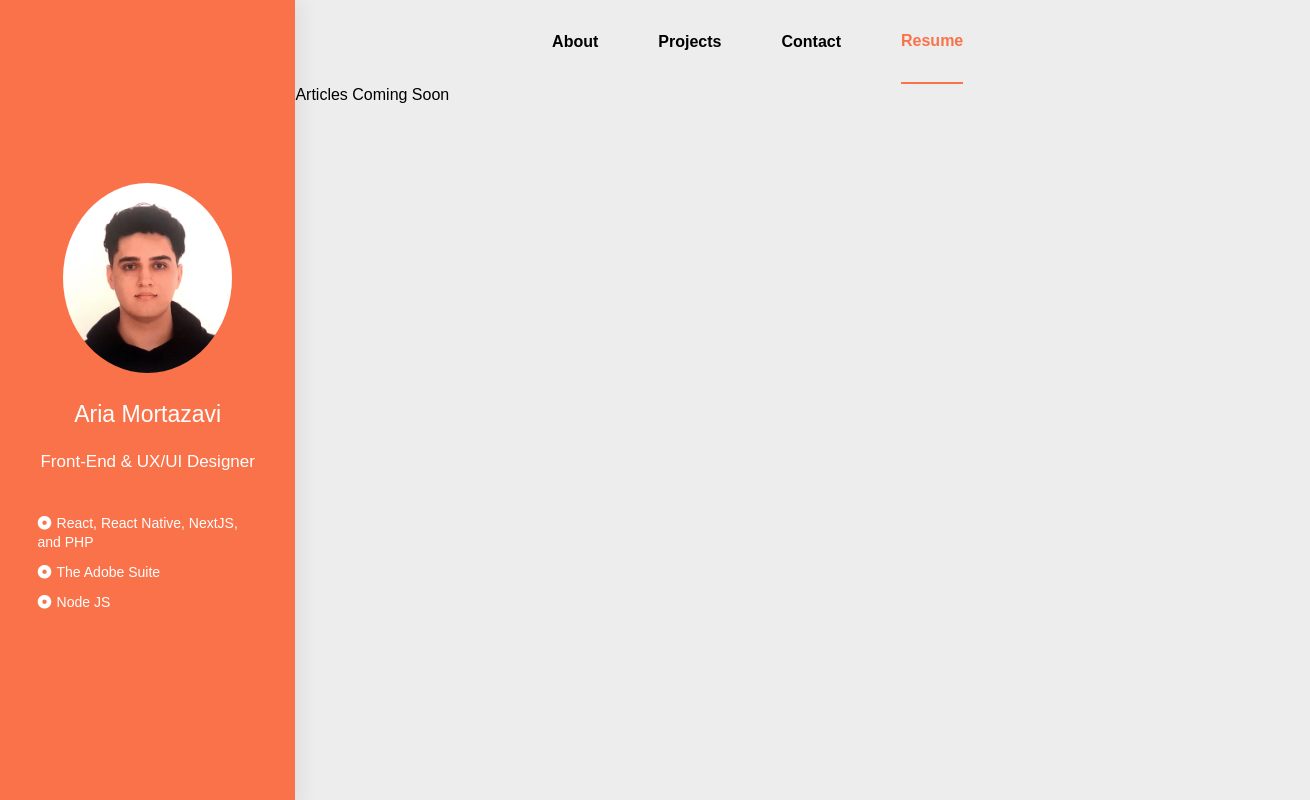
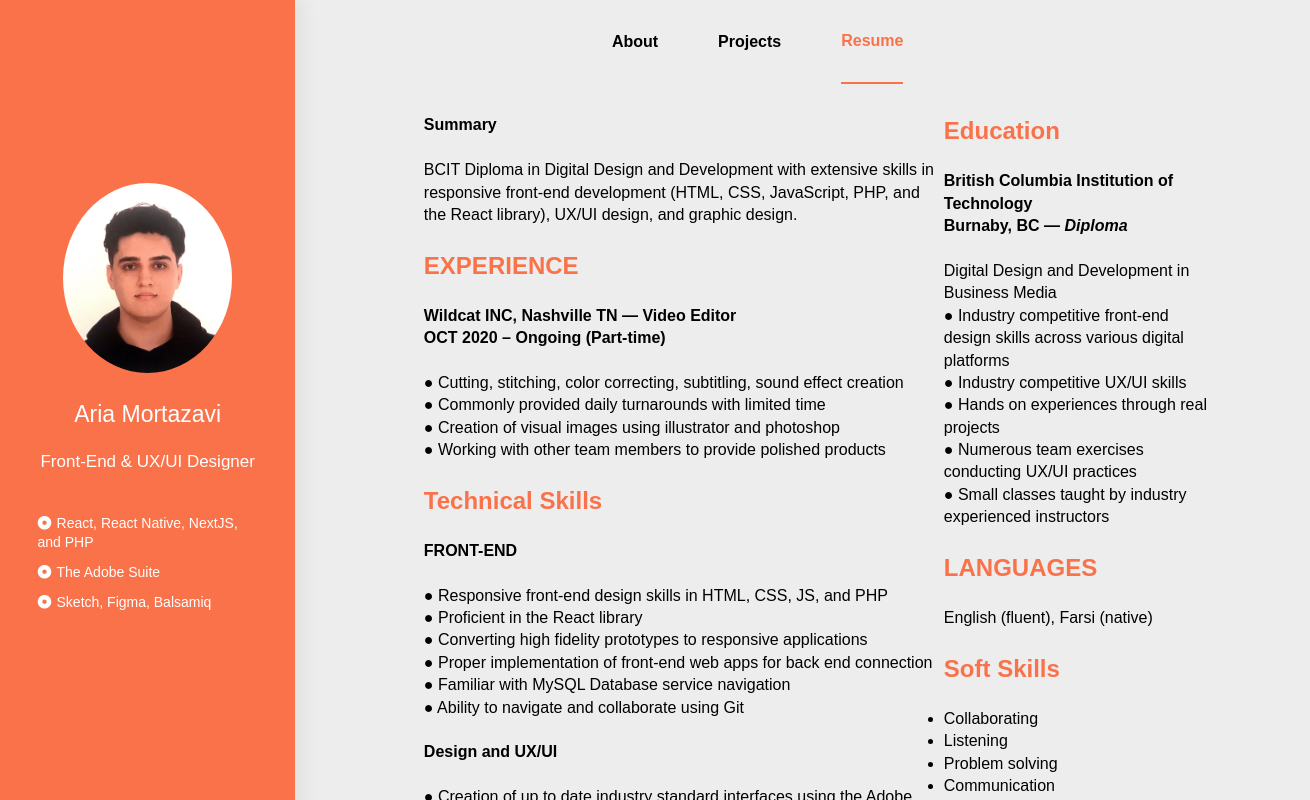
Before and after one commit to AriaMortazavi/Portfolio, a React (Create React App) app: page / in a window 1280 px wide. Both pictures are taken after a click on the item "Resume". Shown: the top 800 px of the page, 1310 px wide, since content can reach past the window. Built offline with nearby package versions, Linux system fonts and the light colour scheme; a web font is replaced by a local one.

Commit message:
Completed some issues

```diff
--- a/src/components/About.jsx
+++ b/src/components/About.jsx
@@ -16,6 +16,10 @@ class About extends Component {
   //   link.download = "Princewill Iroka Resume";
   //   link.dispatchEvent(new MouseEvent("click"));
   // }
+
+  // <a href="mailto: ariamortazavi@ymail.com">
+  //                 ariamortazavi@ymail.com
+  //               </a>
 
   render() {
     return (
@@ -37,9 +41,16 @@ class About extends Component {
               <a
                 target="_blank"
                 rel="noopener noreferrer"
-                href="https://twitter.com/AriaMortazavi"
+                href="https://twitter.com/Aria_Mor"
               >
                 <img className="iconImg" src="https://logodownload.org/wp-content/uploads/2014/09/twitter-logo-3.png" alt="Twitter" />
+              </a>
+              <a
+                target="_blank"
+                rel="noopener noreferrer"
+                href="mailto: ariamortazavi@ymail.com"
+              >
+                <img className="iconImg" src="https://upload.wikimedia.org/wikipedia/commons/thumb/e/ec/Circle-icons-mail.svg/1024px-Circle-icons-mail.svg.png" alt="Twitter" />
               </a>
               <a
                 target="_blank"
@@ -75,7 +86,7 @@ class About extends Component {
               </a> */}
             </div>
             <h1 className="proj_title">Portfolio</h1>
-            <Projects></Projects>
+            <Projects className="proj_bar"></Projects>
           </div>
         </div>
       </Wrapper>
--- a/src/components/Articles.jsx
+++ b/src/components/Articles.jsx
@@ -1,7 +1,204 @@
 import React, { Component } from 'react'
+import styled from "styled-components";
+import photo2 from "../assets/images/LI-In-Bug.png";
+import { connect } from "react-redux";
+import { toggleActiveTab } from "../store/actions";
+import Projects from './Projects';
 
 export default class Articles extends Component {
+  roundButtonClick(e, tab) {
+    this.props.toggleActiveTab(tab);
+  }
   render() {
-    return <div>Articles Coming Soon</div>
+    return (
+      <Wrapper>
+        <div className="inside_text">
+    <tbody>
+        <tr>
+            <td  valign="top">
+                <p>
+                    <strong>Summary</strong>
+                </p>
+                <br/>
+                <p>
+                    BCIT Diploma in Digital Design and Development with
+                    extensive skills in responsive front-end development (HTML,
+                    CSS, JavaScript, PHP, and the React library), UX/UI design,
+                    and graphic design.
+                </p>
+                <br/>
+                <h2>
+                    EXPERIENCE
+                </h2>
+                <br/>
+                <h4>
+                    Wildcat INC, <a name="_wj0puh61kxsr"></a>Nashville TN —
+                    Video Editor<em></em>
+                </h4>
+                <h4>
+                    OCT<a name="_8hk593fs3sag"></a> 2020 – Ongoing (Part-time)
+                </h4>
+                <br/>
+                <p>
+                    ● Cutting, stitching, color correcting, subtitling, sound
+                    effect creation
+                </p>
+                <p>
+                    ● Commonly provided daily turnarounds with limited time
+                </p>
+                <p>
+                    ● Creation of visual images using illustrator and photoshop
+                </p>
+                <p>
+                    ● Working with other team members to provide polished
+                    products
+                </p>
+                <br/>
+                <h2>
+                    Technical <a name="_yk8luflkpwij"></a>Skills
+                </h2>
+                <br/>
+                <p>
+                    <strong>FRONT-END<a name="_6wymnhinx9q5"></a></strong>
+                </p>
+                <br/>
+                <p>
+                    ● Responsive front-end design skills in HTML, CSS, JS, and
+                    PHP
+                </p>
+                <p>
+                    ● Proficient in the React library
+                </p>
+                <p>
+                    ● Converting high fidelity prototypes to responsive
+                    applications
+                </p>
+                <p>
+                    ● Proper implementation of front-end web apps for back end
+                    connection
+                </p>
+                <p>
+                    ● Familiar with MySQL Database service navigation
+                </p>
+                <p>
+                    ● Ability to navigate and collaborate using Git
+                </p>
+                <br/>
+                <p>
+                    <strong>Design and UX/UI</strong>
+                </p>
+                <br/>
+                <p>
+                    ● Creation of up to date industry standard interfaces using
+                    the Adobe suite, InDesign, and Sketch
+                </p>
+                <p>
+                    ● Experience in conducting proper user research
+                </p>
+                <p>
+                    ● Skills in creating low and high-fidelity user testable
+                    prototypes
+                </p>
+                <p>
+                    ● Creating industry competitive user persona for prototypes
+                </p>
+            </td>
+            <br/>
+            <td valign="top">
+                <h2>
+                    Education
+                </h2>
+                <br/>
+                <h4>
+                    British Columbia Institution of Technology
+                    <br/>
+                    Burnaby, BC — <em>Diploma</em>
+                </h4>
+                <br/>
+                <p>
+                    Digital Design and Development in Business Media
+                </p>
+                <p>
+                    ● Industry competitive front-end design skills across
+                    various digital platforms
+                </p>
+                <p>
+                    ● Industry competitive UX/UI skills
+                </p>
+                <p>
+                    ● Hands on experiences through real projects
+                </p>
+                <p>
+                    ● Numerous team exercises conducting UX/UI practices
+                </p>
+                <p>
+                    ● Small classes taught by industry experienced instructors
+                </p>
+                <br/>
+                <h2>
+                    LANGUAGES
+                </h2>
+                <br/>
+                <p>
+                    English (fluent), Farsi (native)
+                </p>
+                <br/>
+                <h2>
+                    Soft Skills
+                </h2>
+                <br/>
+                <ul>
+                    <li>
+                        Collaborating
+                    </li>
+                    <li>
+                        Listening
+                    </li>
+                    <li>
+                        Problem solving
+                    </li>
+                    <li>
+                        Communication
+                    </li>
+                    <li>
+                        Time management
+                    </li>
+                </ul>
+            </td>
+        </tr>
+    </tbody>
+
+<p>
+    <a name="_ca0awj8022e2"></a>
+    <a name="_cxxkes25b26"></a>
+    <a name="_x8fm1uorkbaw"></a>
+</p>
+</div>
+      </Wrapper>
+    );
   }
 }
+
+const mapDispatchToProps = dispatch => {
+  return {
+    toggleActiveTab: tab => {
+      dispatch(toggleActiveTab(tab));
+    }
+  };
+};
+
+
+
+const Wrapper = styled.div`
+ display: flex;
+    font-size: 16px;
+   justify-content: center;
+   margin: 30px;
+
+  h2{
+      color: #fa7249;
+    }
+    .inside_text{
+      width: 80%;
+    }
+`
--- a/src/components/Contact.jsx
+++ b/src/components/Contact.jsx
@@ -79,17 +79,14 @@ export default class Contact extends Component {
           <div className="helloContainer">
             <div className="h-f-div">
               <span>Hello !</span>
-              <span className="f-r-span">Feel free to reach out to me, if you</span>
-              <span>have any questions or concerns.</span>
-            </div>
-
-            <div className="h-s-div">
-              <span className="s-d-text">Send me an email directly:</span>
+              <span className="f-r-span">Feel free to reach out to me, if you have any questions or concerns. Send me an email directly:</span>
+              <br></br>
               <span className="m-l-text">
                 <a href="mailto: ariamortazavi@ymail.com">
                   ariamortazavi@ymail.com
                 </a>
               </span>
+
             </div>
           </div>
           <div className="formContainer">
@@ -154,6 +151,7 @@ const Wrapper = styled.div`
       .h-f-div{
         display: flex;
         flex-direction: column;
+        align-content: center;
           > span:nth-child(1) {
           font-weight: bold;
           font-size: 35px;
@@ -163,17 +161,6 @@ const Wrapper = styled.div`
         > .f-r-span,
         > span:nth-child(3) {
           font-size: 17px;
-        }
-      }
-
-      .h-s-div {
-        display: flex;
-        flex-direction: column;
-        padding-top: 30px;
-
-        > .or-span {
-          padding-left: 100px;
-          margin-top: 50px;
         }
 
         .s-d-text {
@@ -192,7 +179,7 @@ const Wrapper = styled.div`
     }
 
     > .formContainer {
-      width: 60%;
+      width: 100%;
       display: flex;
       flex-direction: column;
       padding-left: 10%;
@@ -294,18 +281,16 @@ const Wrapper = styled.div`
     .formContainer {
       width: 100% !important;
       margin-top: 60px;
+      margin-bottom: 70px;
     }
     .h-f-div{
-      width: 45%;
+      width: 100%;
     }
-    .h-s-div{
-      width: 58%;
-    }
+
     .s-d-text {
       margin-top: auto !important;
     }
     .or-span{
-      display:none;
     }
   }
 `
--- a/src/components/Header.jsx
+++ b/src/components/Header.jsx
@@ -33,13 +33,6 @@ class Header extends Component {
                 'activeLi'}`}
             >
               Projects
-            </li>
-            <li
-              onClick={e => this.headerItemClicked(e, 'Contact')}
-              className={`headerLi ${this.props.activeTab === 'Contact' &&
-                'activeLi'}`}
-            >
-              Contact
             </li>
 
             <li
@@ -129,6 +122,6 @@ const Wrapper = styled.div`
   }
 
   .hamburger-btn, .headerLi{
-      margin-right: 40px !important;
+      margin-right: 30px !important;
   }
 }`
--- a/src/components/Projects.jsx
+++ b/src/components/Projects.jsx
@@ -17,7 +17,7 @@ export default class Projects extends Component {
                 ></div>
                 <div className="text-container">
                   <span>
-                    <a target="_blank" rel="noopener noreferrer" href="https://worldnewsapp.netlify.com/">
+                    <a target="_blank" rel="noopener noreferrer" >
                     Volunteer App
                   </a>
                   </span>
@@ -27,7 +27,7 @@ export default class Projects extends Component {
                     <span>NextJS</span>
                   </div>
                   <span>
-                    <a target="_blank" rel="noopener noreferrer" href="https://www.google.com/webhp?hl=en&sa=X&ved=0ahUKEwjz7Lz51c3uAhVG7J4KHYD6DX4QPAgI">
+                    <a target="_blank" rel="noopener noreferrer" href="https://takfive-frontend-7oawpuhxb.vercel.app/">
                       View web app
                   </a>
                   </span>
@@ -44,7 +44,6 @@ export default class Projects extends Component {
                   <span>
                     <a
                       target="_blank" rel="noopener noreferrer"
-                      href="https://www.google.com/webhp?hl=en&sa=X&ved=0ahUKEwjz7Lz51c3uAhVG7J4KHYD6DX4QPAgI"
                     >
                       Dating App
                   </a>
@@ -57,9 +56,9 @@ export default class Projects extends Component {
                   <span>
                     <a
                       target="_blank" rel="noopener noreferrer"
-                      href="https://www.google.com/webhp?hl=en&sa=X&ved=0ahUKEwjz7Lz51c3uAhVG7J4KHYD6DX4QPAgI"
+                      href="https://github.com/shannonmaynard/dating-app"
                     >
-                      View web app
+                      View Github files
                   </a>
                   </span>
                 </div>
@@ -75,7 +74,6 @@ export default class Projects extends Component {
                   <span>
                     <a
                       target="_blank" rel="noopener noreferrer"
-                      href="https://play.google.com/store/apps/details?id=com.princewill.e_laundry"
                     >
                      Non-profit organization
                   </a>
@@ -88,7 +86,7 @@ export default class Projects extends Component {
                   <span>
                     <a
                       target="_blank" rel="noopener noreferrer"
-                      href="https://www.google.com/webhp?hl=en&sa=X&ved=0ahUKEwjz7Lz51c3uAhVG7J4KHYD6DX4QPAgI"
+                      href="https://github.com/AriaMortazavi/teamtrees"
                     >
                       View Github files
                   </a>
@@ -99,29 +97,28 @@ export default class Projects extends Component {
                 <div
                   className="anImg"
                   style={{
-                    backgroundImage: 'url()'
+                    backgroundImage: 'url(https://i.gyazo.com/e6f7273f5ca1f2e63ef1e61e401e4b9b.png)'
                   }}
                 ></div>
                 <div className="text-container">
                   <span>
                     <a
                       target="_blank" rel="noopener noreferrer"
-                      href="https://www.google.com/webhp?hl=en&sa=X&ved=0ahUKEwjz7Lz51c3uAhVG7J4KHYD6DX4QPAgI"
                     >
-                      lorem tm vfv fvdsvds dfsvdsv
+                      GoElectric fuel calculator
                   </a>
                   </span>
-                  <span>A web app for.</span>
+                  <span>A mobile web app</span>
                   <div>
                     <span>Technologies used:</span>
-                    <span>Vue JS</span>
+                    <span>NextJS</span>
                   </div>
                   <span>
                     <a
                       target="_blank" rel="noopener noreferrer"
-                      href="https://www.google.com/webhp?hl=en&sa=X&ved=0ahUKEwjz7Lz51c3uAhVG7J4KHYD6DX4QPAgI"
+                      href="https://github.com/AriaMortazavi/GoElectric"
                     >
-                      View web app
+                      View Github files
                   </a>
                   </span>
                 </div>
@@ -160,8 +157,8 @@ const Wrapper = styled.div`
           0 2px 7px 0 rgba(72, 22, 66, 0.05);
           background-color: #f4f4f4;
         &:hover {
-          box-shadow: 0 2px 7px 0 rgba(0, 0, 0, 0.1),
-            0 2px 7px 0 rgba(72, 22, 66, 0.1);
+          box-shadow: 0 2px 7px 0 #fa7249,
+            0 2px 7px 0 #fa7249;
         }
 
         .anImg {
@@ -181,8 +178,8 @@ const Wrapper = styled.div`
 
           > span:nth-child(1) {
             font-weight: bold;
-            font-size: 13px;
-            color: #1c699b;
+            font-size: 15px;
+            color: black;
             font-family: 'Poppins', sans-serif;
           }
 
--- a/src/components/Sidebar.jsx
+++ b/src/components/Sidebar.jsx
@@ -41,7 +41,7 @@ class Sidebar extends Component {
                 <i className="fas fa-dot-circle"></i>The Adobe Suite
               </span>
               <span>
-                <i className="fas fa-dot-circle"></i>Node JS
+                <i className="fas fa-dot-circle"></i>Sketch, Figma, Balsamiq
               </span>
             </div>
           </div>
```
